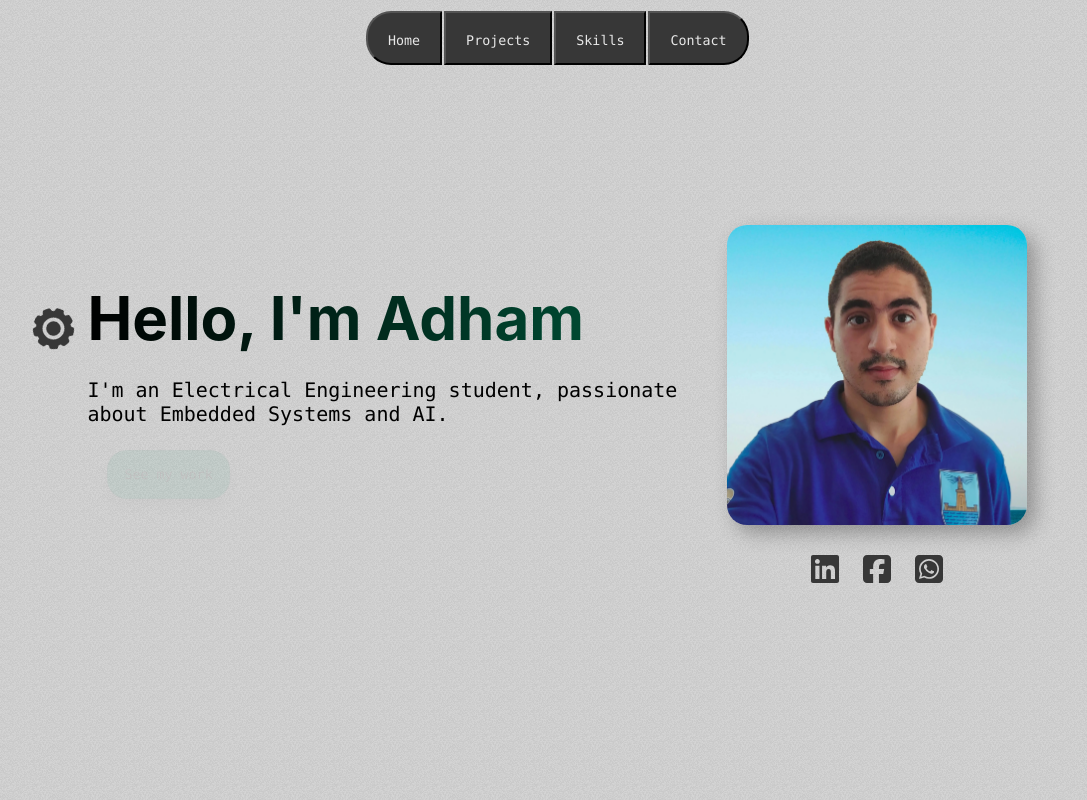
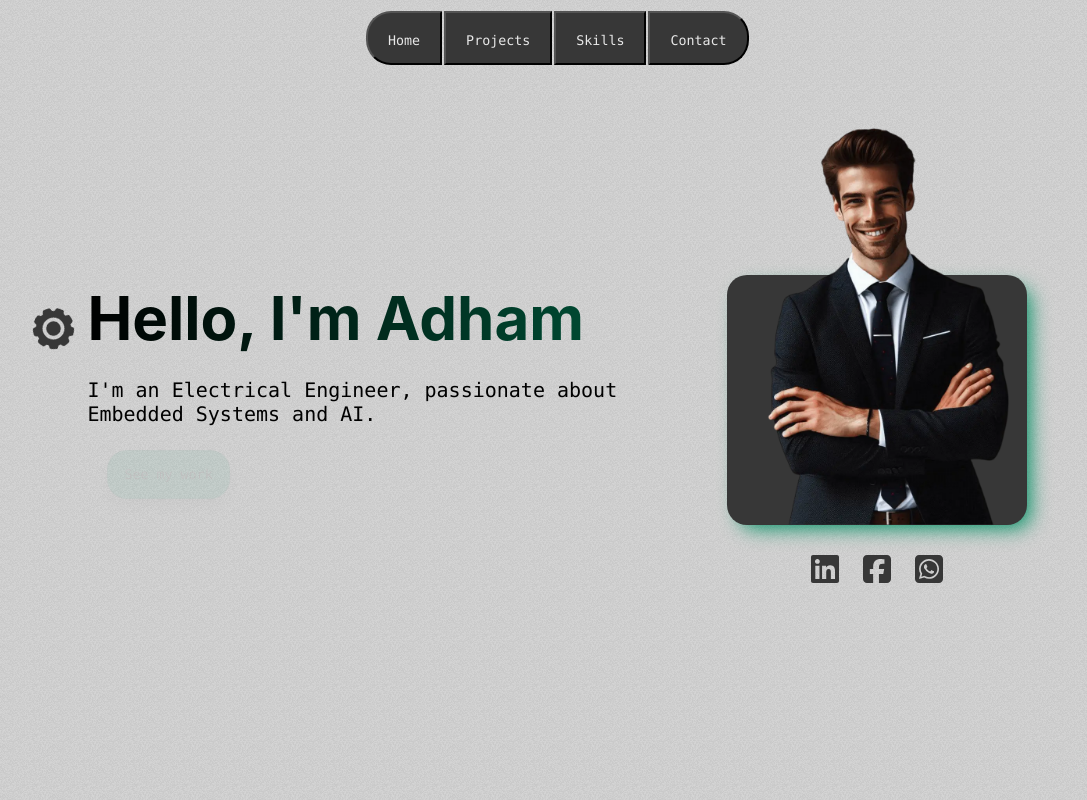
Before and after one commit to MohamedAdelMohamedMetwaley/example-portfolio, a React (Create React App) app: page / in a window 1280 px wide. Shown: the top 800 px of the page, without its empty margins (83-1170 px from the left). Built offline with nearby package versions, Linux system fonts and the light colour scheme.

Commit message:
build whole site

```diff
--- a/public/index.html
+++ b/public/index.html
@@ -24,7 +24,7 @@
       work correctly both with client-side routing and a non-root public URL.
       Learn how to configure a non-root public URL by running `npm run build`.
     -->
-    <title>Adham Ehab</title>
+    <title>Adham Portfolio</title>
   </head>
   <body>
     <noscript>You need to enable JavaScript to run this app.</noscript>
--- a/src/components/Contact/Contact.js
+++ b/src/components/Contact/Contact.js
@@ -6,7 +6,7 @@ function Contact({ refProps }) {
     event.preventDefault();
     const formData = new FormData(event.target);
 
-    formData.append("access_key", "e2bd4a60-5090-45d9-a63e-05902c9847d9");
+    formData.append("access_key", "f4e0f9fe-b1a4-49a2-a9c0-24f223471d6c");
 
     const object = Object.fromEntries(formData);
     const json = JSON.stringify(object);
@@ -30,7 +30,7 @@ function Contact({ refProps }) {
     } else {
       Swal.fire({
         title: "Ops..",
-        text: "There seems to be a problem sending the message, please try again later or send it here instead adhamehab777.osman@gmail.com",
+        text: "There seems to be a problem sending the message, please try again later or send it here instead example@gmail.com",
         icon: "error",
       });
     }
--- a/src/components/Header.js
+++ b/src/components/Header.js
@@ -16,14 +16,14 @@ export default function Header({ refProps, onScroll, projectsRef }) {
         </span>
         <span className="textContainer" id="description">
           <p className="text">
-            I'm an Electrical Engineering student, passionate about Embedded
-            Systems and AI.
+            I'm an Electrical Engineer, passionate about Embedded Systems and
+            AI.
           </p>
         </span>
         <button onClick={() => onScroll(projectsRef)}>See my work</button>
       </div>
       <div className="image-container">
-        <img src="./images/Adham.webp" alt="portfolio_image" />
+        <img src="./images/placeholderP.webp" alt="portfolio_image" />
         <div>
           <a href="https://www.linkedin.com/in/adham-ehab-2003birth?utm_source=share&utm_campaign=share_via&utm_content=profile&utm_medium=android_app">
             <FontAwesomeIcon icon={faLinkedin} size="2x" />
--- a/src/index.css
+++ b/src/index.css
@@ -95,17 +95,17 @@ header div {
   margin: 0;
   height: 250px;
   width: 300px;
-  /* background-color: var(--secondary-color); */
+  background-color: var(--secondary-color);
   border-radius: 20px;
-  /* box-shadow: var(--accent-color) 8px 8px 20px -5px; */
+  box-shadow: var(--accent-color) 8px 8px 20px -5px;
 }
 
 .image-container img {
   object-fit: cover;
-  width: 300px;
-  height: 300px;
+  width: 400px;
+  height: 400px;
   border-radius: 20px;
-  box-shadow: rgba(0, 0, 0, 0.3) 8px 8px 20px;
+  /* box-shadow: rgba(0, 0, 0, 0.3) 8px 8px 20px; */
   position: absolute;
   left: 50%;
   bottom: 0;
```
Also changed, not shown: public/images/Adham.webp (deleted), public/images/placeholderP.webp (added).
